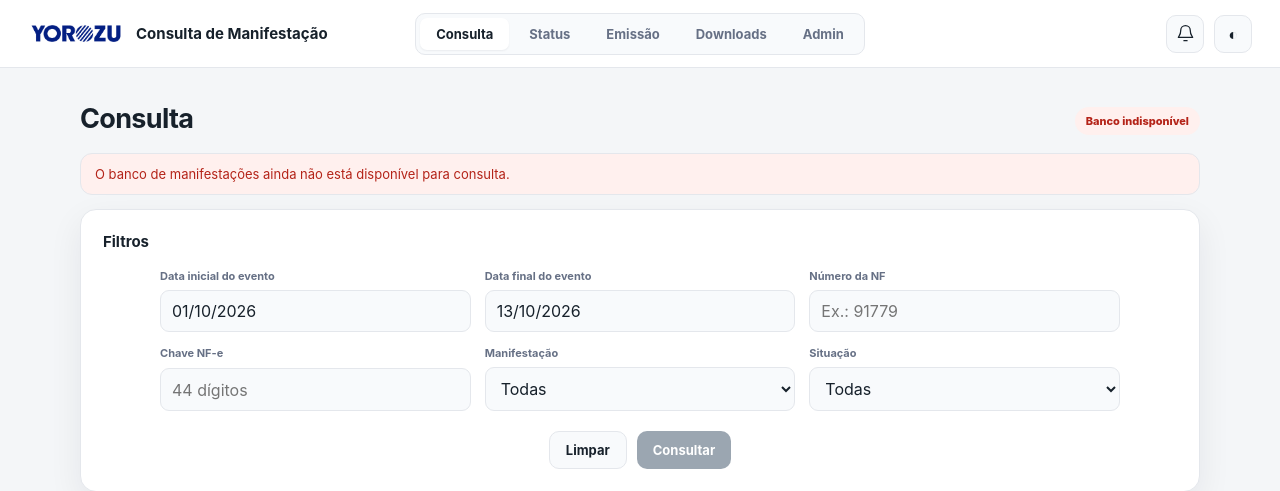
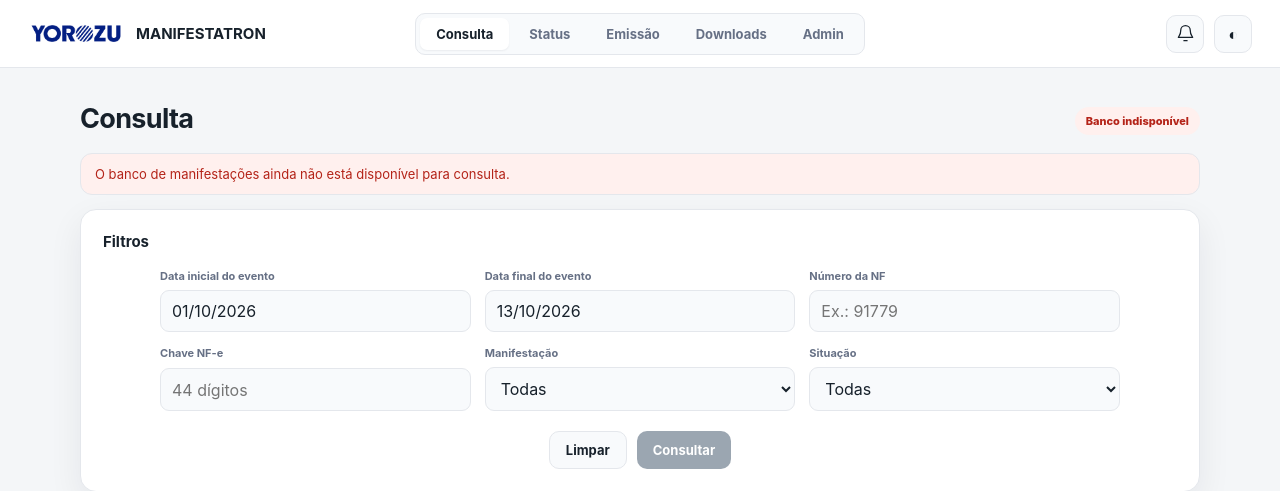
Before and after one commit to MagroNego/ConsultaManifestacao_DFE, a FastAPI app: page /consulta in a window 1280 px wide. Shown: the top 491 px of the page. Run offline with FastAPI, Linux system fonts and the light colour scheme.

Commit message:
Altera nome exibido do app para MANIFESTATRON

```diff
--- a/nfe_consulta/web/templates/base.html
+++ b/nfe_consulta/web/templates/base.html
@@ -3,7 +3,7 @@
 <head>
   <meta charset="utf-8">
   <meta name="viewport" content="width=device-width, initial-scale=1">
-  <title>{% block title %}Consulta de Manifestação{% endblock %}</title>
+  <title>{% block title %}MANIFESTATRON{% endblock %}</title>
   <link rel="stylesheet" href="{{ url_for('static', path='/app.css') }}?v={{ version }}-table-size-17">
   <script src="{{ url_for('static', path='/downloads_ui.js') }}?v={{ version }}-table-size-17" defer></script>
   <script src="{{ url_for('static', path='/app.js') }}?v={{ version }}-table-size-17" defer></script>
@@ -17,7 +17,7 @@
         <img class="brand-logo brand-logo-dark" src="{{ url_for('static', path='/img/yorozu-dark.png') }}" alt="Yorozu">
       </a>
       <div class="brand-copy">
-        <strong>Consulta de Manifestação</strong>
+        <strong>MANIFESTATRON</strong>
       </div>
     </div>
 
```
